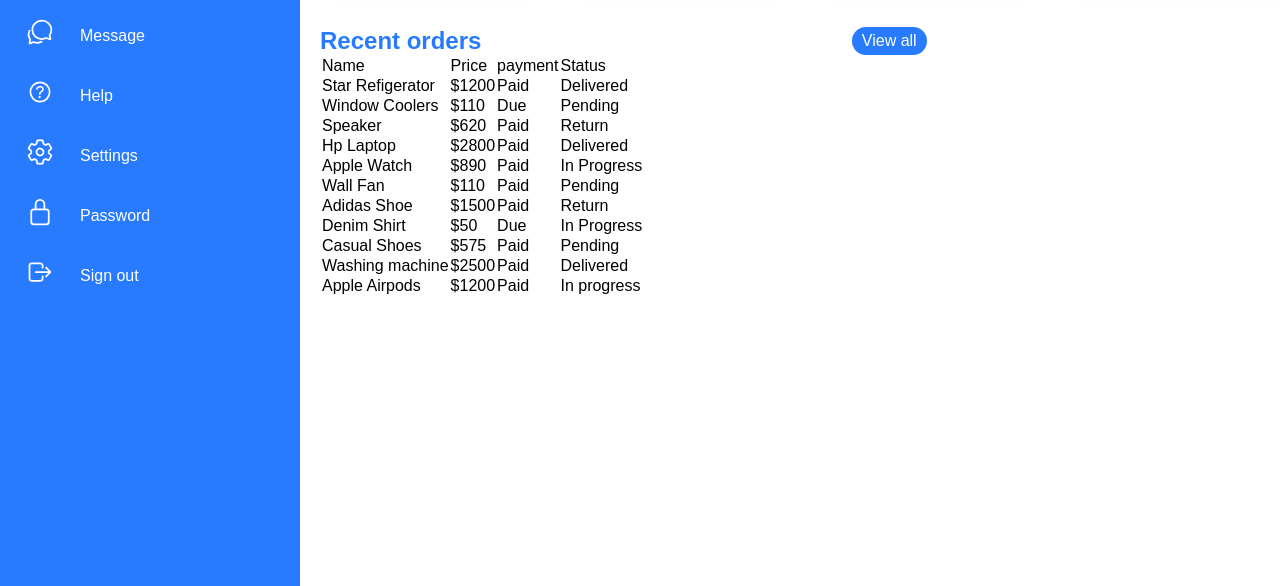
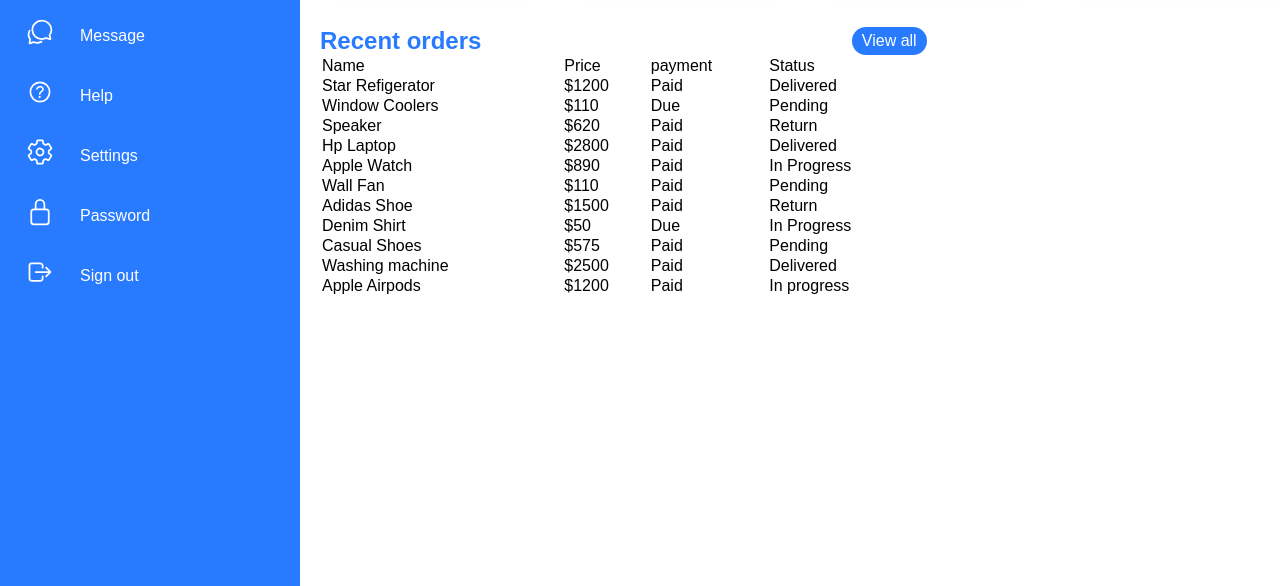
Before and after one commit to Giorgitsotsonava/myproject, a plain HTML site: page index.html in a window 1280 px wide. Shown: the part 214-800 px from the top of the page. Drawn offline with nearby package versions, Linux system fonts and the light colour scheme.

Commit message:
changed index.html

```diff
--- a/index.html
+++ b/index.html
@@ -146,7 +146,7 @@
             <h2>Recent orders</h2>
             <a href="#" class="btn">View all</a>
           </div>
-          <table>
+          <table style="width:100%;">
             <thead>
               <tr>
                 <td>Name</td>
```
